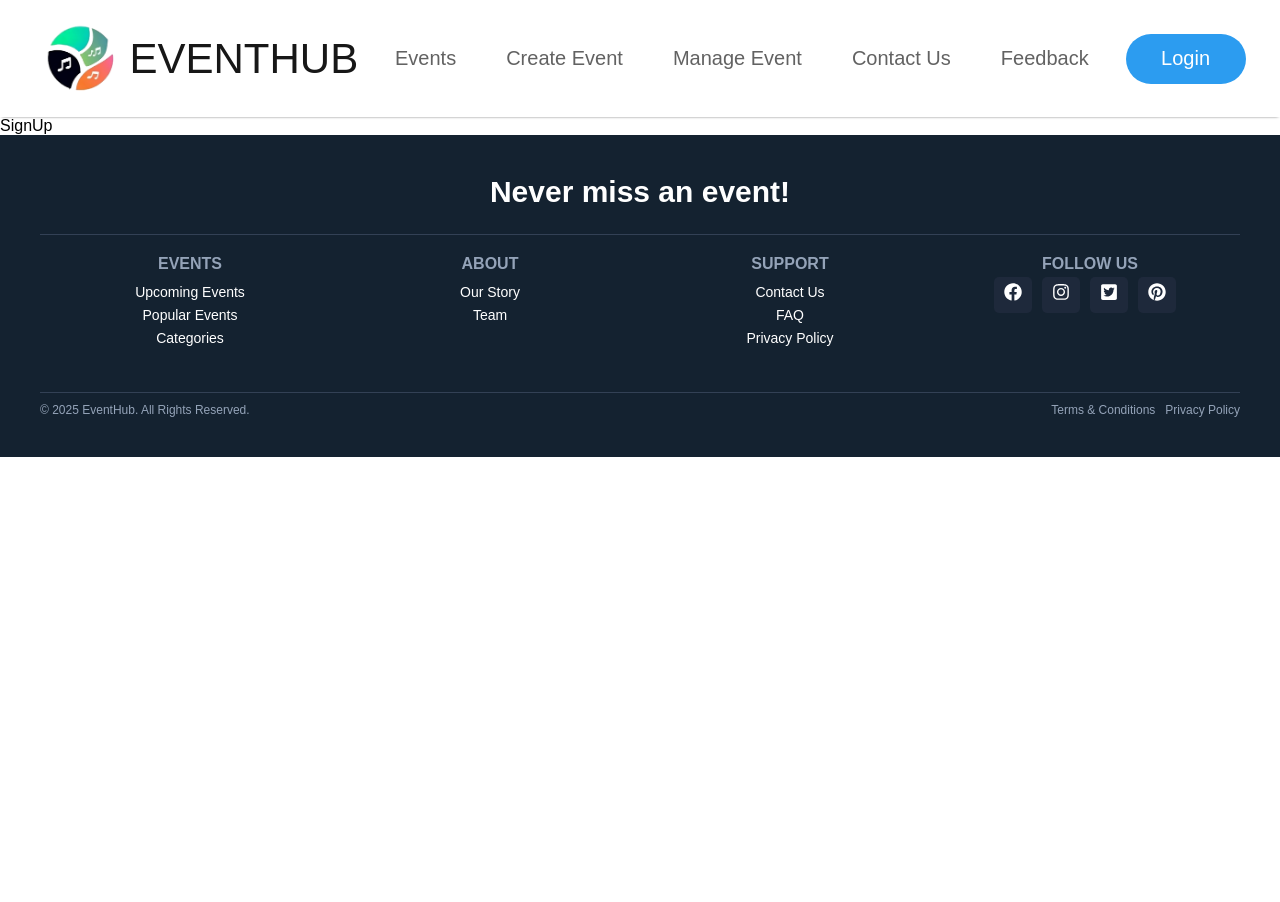
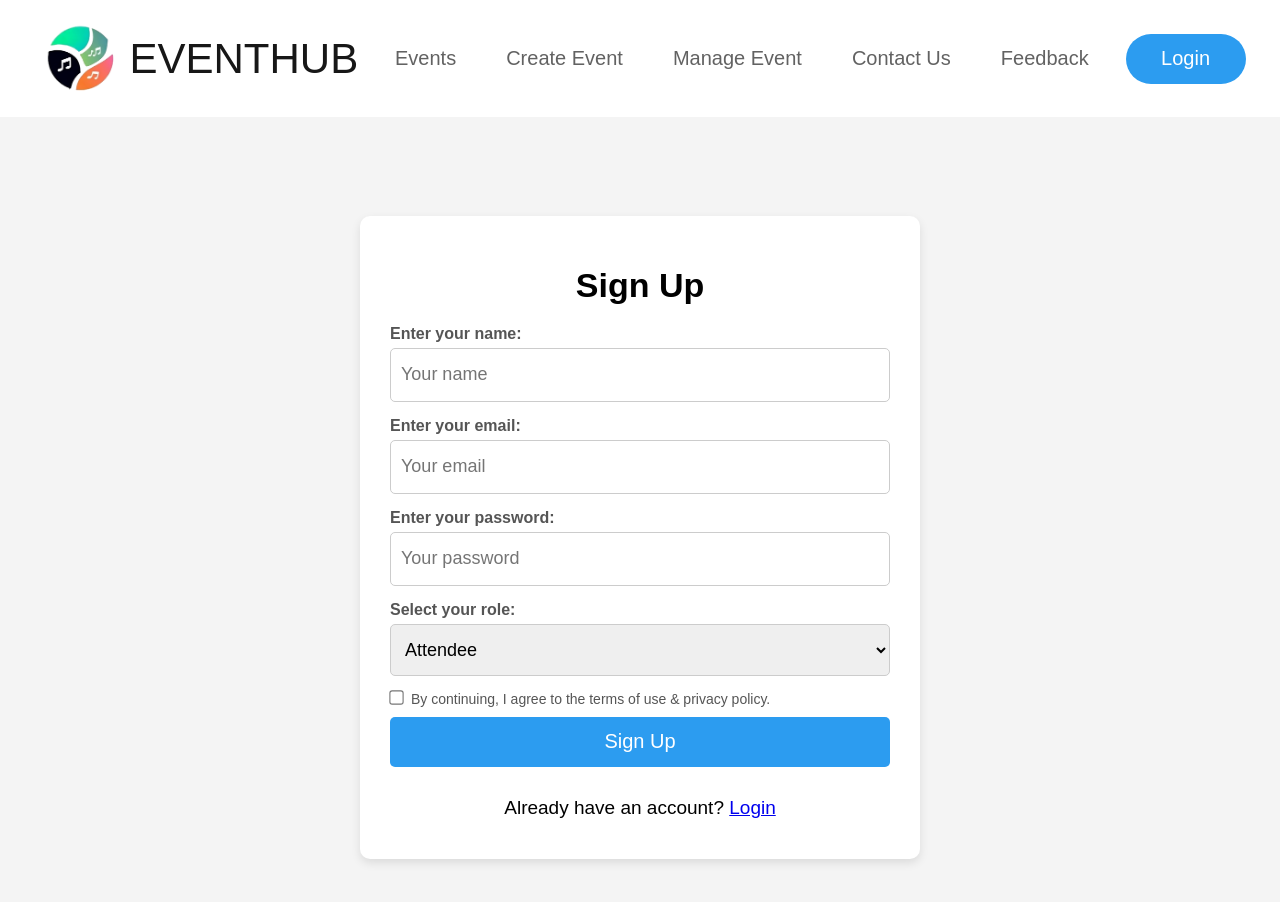
Before and after one commit to ShristiPoudel/front_end, a React (Vite) app in the folder frontend/: page /sign-up in a window 1280 px wide. Shown: the top 902 px of the page. Before the commit the page ends 800 px from the top, so only its background shows below. Built offline with nearby package versions, Linux system fonts and the light colour scheme.

Commit message:
Login and sign-up

```diff
--- a/frontend/src/App.jsx
+++ b/frontend/src/App.jsx
@@ -39,7 +39,7 @@ const App = () => {
             <Route path="*" element={<PageNotFound />} />
           </Routes>
         </div>
-        <Footer />
+        {/* <Footer /> */}
       </Router>
     </div>
     </div>
--- a/frontend/src/Pages/Login/Login.jsx
+++ b/frontend/src/Pages/Login/Login.jsx
@@ -1,33 +1,23 @@
-import React, { useState,useEffect } from 'react';
+import React, { useState } from 'react';
 import { useNavigate } from 'react-router-dom';
-import "./login.css";
+import "./Login.css";
 import { Link } from 'react-router-dom';
-import { useAuth } from '../../context/AuthContext'
-import api from '../../api/config'
-
-
+import api from '../../api/config';
+import { useAuth } from '../../context/AuthContext';
 
 const Login = () => {
-
   const [loginData, setLoginData] = useState({
     email: '',
     password: ''
   });
 
-  const [error, setError] = useState('');
+  const [error, setError] = useState(null);
   const [isSubmitting, setIsSubmitting] = useState(false);
   const navigate = useNavigate();
-  const { loginUser,isLoggedIn } = useAuth();
-
-  useEffect(() => {
-    if (isLoggedIn) {
-      navigate("/");
-    }
-  }, [isLoggedIn, navigate]);
-
+  const { loginUser } = useAuth();
 
   const handleChange = (e) => {
-    const { name, value, type, checked } = e.target;
+    const { name, value } = e.target;
     setLoginData(prev => ({
       ...prev,
       [name]: value
@@ -35,14 +25,13 @@ const Login = () => {
   };
 
   const handleSubmit = async (e) => {
-    console.log("form sumitted");
+    console.log("Form Submitted")
     e.preventDefault();
     setError('');
 
     if (!loginData.email || !loginData.password) {
       return setError('Please fill in all fields');
     }
-
 
     try {
       setIsSubmitting(true);
@@ -51,19 +40,24 @@ const Login = () => {
         password: loginData.password
       });
 
+      // Assuming  API returns token, email, and role in the response
+      console.log("Login successful:", response.data);
 
-      console.log("Login successful:", response.data);
+      if (response.data && response.data.token) {
+
         loginUser({
           token: response.data.token,
           email: loginData.email,
-        role: response.data.role,
-        isLoggedIn: true
+          role: response.data.role
 
         });
-      navigate("/");
+           navigate('/');
+      } else {
+        throw new Error('Invalid response from server');
+      }
     } catch (err) {
       console.error("Login error:", err.response?.data);
-      setError(err.response?.data?.message || 'Login failed. Please try again.');
+      setError(err.response?.data?.message || 'Login failed. Please check your credentials and try again.');
     } finally {
       setIsSubmitting(false);
     }
@@ -74,7 +68,6 @@ const Login = () => {
       <div className='login'>
         <h2>Login</h2>
         {error && <div className="error-message">{error}</div>}
-
         <form className='login-form' onSubmit={handleSubmit}>
           <div className='login-input-fields'>
             <label htmlFor="email">Enter your email:</label>
@@ -107,9 +100,9 @@ const Login = () => {
           <div className="login-btn">
             <button
               type="submit"
-              // disabled={isSubmitting || !loginData.agreed}
+              disabled={isSubmitting}
             >
-              {isSubmitting ? 'Processing...' : 'Continue'}
+              {isSubmitting ? 'Logging in...' : 'Login'}
             </button>
           </div>
         </form>
--- a/frontend/src/Pages/SignUp/SignUp.css
+++ b/frontend/src/Pages/SignUp/SignUp.css
@@ -0,0 +1,100 @@
+.signup-page {
+    padding-top: 20px;
+    display: flex;
+    justify-content: center;
+    align-items: center;
+    height: 100vh;
+    width: 100%;
+    background: #f4f4f4;
+}
+
+.signup {
+    background: white;
+    padding: 30px;
+    border-radius: 10px;
+    box-shadow: 0 4px 10px rgba(0, 0, 0, 0.1);
+    width: 500px;
+    height: auto;
+    text-align: center;
+}
+
+.signup h2 {
+    margin: 20px;
+    font-size: 34px;
+    font-weight: 600;
+}
+
+.signup-input-fields {
+    display: flex;
+    flex-direction: column;
+    text-align: left;
+    margin-bottom: 15px;
+}
+
+.signup-input-fields label {
+    font-size: 16px;
+    margin-bottom: 5px;
+    color: #555;
+    font-weight: bold;
+}
+
+.signup-input-fields input  {
+    padding: 10px;
+    border: 1px solid #ccc;
+    border-radius: 5px;
+    font-size: 18px;
+    outline: none;
+    height: 32px;
+}
+
+.signup-input-fields select{
+padding: 10px;
+border: 1px solid #ccc;
+border-radius: 5px;
+font-size: 18px;
+outline: none;
+height: 52px;
+}
+
+.signup-input-fields input:focus {
+    border-color: #007bff;
+    box-shadow: 0 0 5px rgba(0, 123, 255, 0.2);
+}
+
+.signup-btn button {
+    width: 100%;
+    height: 50px;
+    padding: 10px;
+    background:  #2C9CF0;
+    color: #fff;
+    border: none;
+    border-radius: 5px;
+    font-size: 20px;
+    cursor: pointer;
+    margin-top: 10px;
+}
+
+.signup-btn button:hover {
+    background: #1b7dc4;
+    font-size: 19px;
+}
+
+.signup-agree {
+    display: flex;
+    align-items: center;
+    font-size: 14px;
+    color: #555;
+    margin-top: 10px;
+}
+
+.signup-agree input {
+    margin-right: 8px;
+    transform: scale(1.1);
+    cursor: pointer;
+}
+
+.signup p {
+    margin-top: 20px;
+    padding: 10px;
+    font-size: 19px;
+}
--- a/frontend/src/Pages/SignUp/SignUp.jsx
+++ b/frontend/src/Pages/SignUp/SignUp.jsx
@@ -1,9 +1,160 @@
-import React from 'react'
+import React, { useState } from 'react';
+import { useNavigate } from 'react-router-dom';
+import "./SignUp.css";
+import api from '../../api/config';
+import { Link } from 'react-router-dom';
+import { useAuth } from '../../context/AuthContext';
 
 const SignUp = () => {
+  const [signupData, setSignupData] = useState({
+    name: '',
+    email: '',
+    password: '',
+    role:'attendee',
+    agreed: false
+  });
+  const [error, setError] = useState('');
+  const [isSubmitting, setIsSubmitting] = useState(false);
+  const navigate = useNavigate();
+  const { loginUser } = useAuth();
+
+
+
+  const handleChange = (e) => {
+    const { name, value, type, checked } = e.target;
+    setSignupData(prev => ({
+      ...prev,
+      [name]: type === 'checkbox' ? checked : value
+    }));
+  };
+
+  const handleSubmit = async (e) => {
+    console.log("form submitted");
+    e.preventDefault();
+    setError('');
+
+    if (!signupData.name || !signupData.email || !signupData.password) {
+      return setError('Please fill in all fields');
+    }
+
+    if (!signupData.agreed) {
+      return setError('You must agree to the terms and privacy policy');
+    }
+
+    try {
+      setIsSubmitting(true);
+      const response = await api.post("/user/sign-up/", {
+        name: signupData.name,
+        email: signupData.email,
+        password: signupData.password,
+        role: signupData.role
+      });
+
+      console.log("Signup successful:", response.data);
+      loginUser({
+        token: response.data.token,
+         email: signupData.email,
+        role: response.data.role
+       });
+      navigate('/login');
+    } catch (err) {
+      console.error("Signup error:", err.response?.data);
+      setError(err.response?.data?.message || 'Signup failed. Please try again.');
+    } finally {
+      setIsSubmitting(false);
+    }
+  };
+
   return (
-    <div>SignUp</div>
-  )
-}
+    <div className='signup-page'>
+      <div className='signup'>
+        <h2>Sign Up</h2>
+        {error && <div className="error-message">{error}</div>}
 
-export default SignUp
+        <form className='signup-form' onSubmit={handleSubmit}>
+          <div className='signup-input-fields'>
+            <label htmlFor="name">Enter your name:</label>
+            <input
+              type="text"
+              id='name'
+              name='name'
+              autoComplete='name'
+              placeholder='Your name'
+              value={signupData.name}
+              onChange={handleChange}
+              required
+            />
+          </div>
+
+          <div className='signup-input-fields'>
+            <label htmlFor="email">Enter your email:</label>
+            <input
+              type="email"
+              id='email'
+              name='email'
+              autoComplete='email'
+              placeholder='Your email'
+              value={signupData.email}
+              onChange={handleChange}
+              required
+            />
+          </div>
+
+          <div className='signup-input-fields'>
+            <label htmlFor="password">Enter your password:</label>
+            <input
+              type="password"
+              id='password'
+              name='password'
+              autoComplete='new-password'
+              placeholder='Your password'
+              value={signupData.password}
+              onChange={handleChange}
+              required
+            />
+          </div>
+
+          <div className='signup-input-fields'>
+            <label htmlFor="role">Select your role:</label>
+            <select
+            id="role"
+             name="role"
+             value={signupData.role}
+             onChange={handleChange}
+            required
+               >
+              <option value="attendee">Attendee</option>
+              <option value="organizer">Organizer</option>
+            </select>
+          </div>
+
+          <div className="signup-agree">
+            <label>
+              <input
+                type="checkbox"
+                name='agreed'
+                checked={signupData.agreed}
+                onChange={handleChange}
+              />
+              By continuing, I agree to the terms of use & privacy policy.
+            </label>
+          </div>
+
+          <div className="signup-btn">
+            <button
+              type="submit"
+              // disabled={isSubmitting || !signupData.agreed}
+            >
+              {isSubmitting ? 'Processing...' : 'Sign Up'}
+            </button>
+          </div>
+        </form>
+        <p>
+          Already have an account? <Link to="/login">Login</Link>
+        </p>
+      </div>
+    </div>
+  );
+};
+
+export default SignUp;
--- a/frontend/src/api/config.jsx
+++ b/frontend/src/api/config.jsx
@@ -1,7 +1,7 @@
 import axios from "axios";
 
 const api = axios.create({
-  baseURL: "https://eventhub-1qmq.onrender.com/api",
+  baseURL: "http://127.0.0.1:8000/api",
   headers: {
     "Content-Type": "application/json",
   },
--- a/frontend/src/context/AuthContext.jsx
+++ b/frontend/src/context/AuthContext.jsx
@@ -1,7 +1,9 @@
 import React, { createContext, useContext, useState, useEffect } from 'react';
 
 
+
 const AuthContext = createContext();
+
 export const AuthProvider = ({ children }) => {
   const [user, setUser] = useState(null);
   const [loading, setLoading] = useState(true);
--- a/frontend/src/main.jsx
+++ b/frontend/src/main.jsx
@@ -7,10 +7,10 @@ import App from "./App.jsx";
 
 createRoot(document.getElementById("root")).render(
   <StrictMode>
-    <AuthProvider>
+     <AuthProvider>
       {/* <SearchProvider> */}
         <App />
       {/* </SearchProvider> */}
-    </AuthProvider>
+     </AuthProvider>
   </StrictMode>
 );
```
Lines whose indentation alone changed are shown as unchanged.
